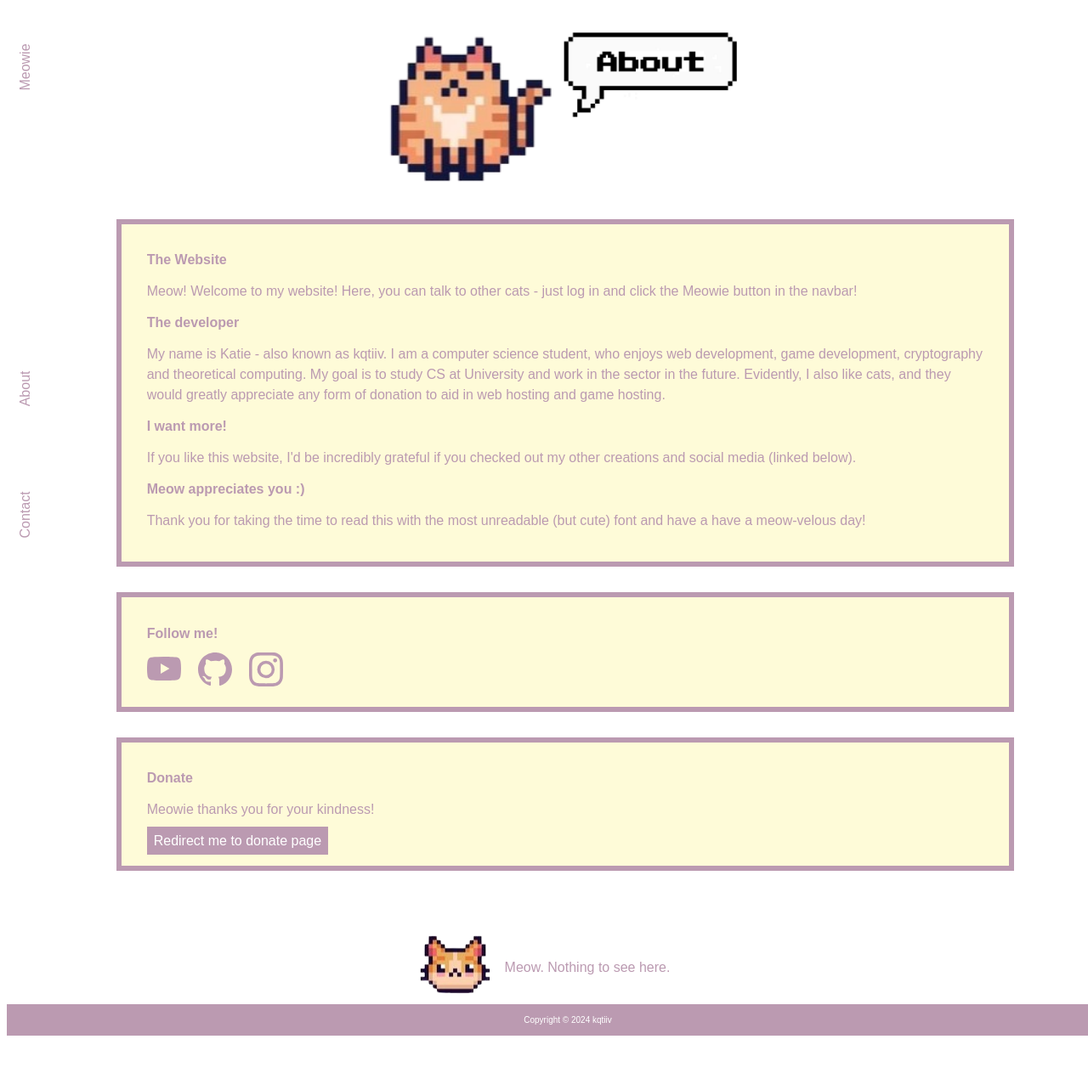
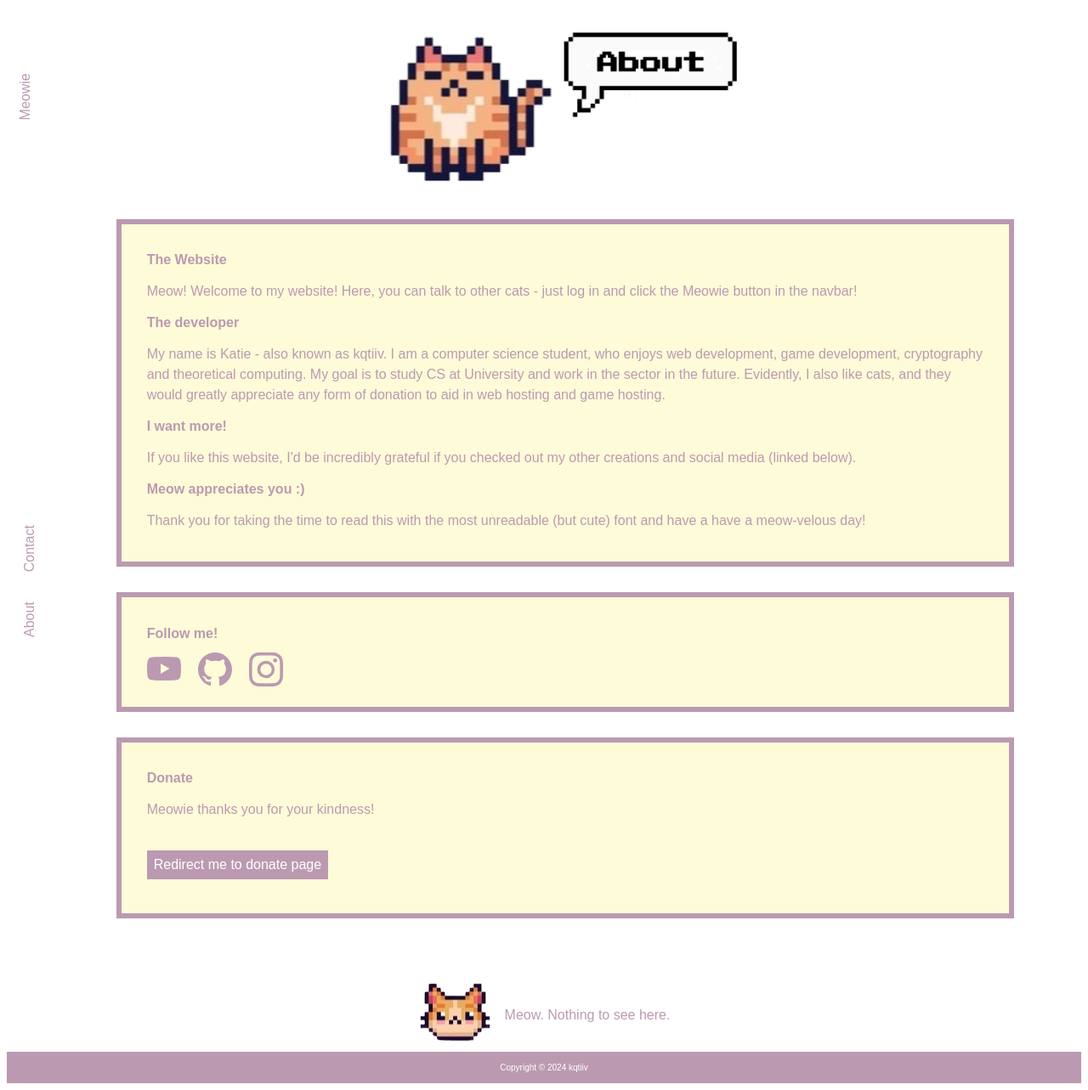
Before and after one commit to kqtiiv/Meowie, a PHP site: page /about.php in a window 1280 px wide; the page is wider, and only the part inside the window is pictured. Shown: that part at 85% size. Before the commit the page ends 1219 px from the top of that part, so only its background shows below. Run offline with PHP 8.4, Linux system fonts and the light colour scheme; some web fonts are replaced.

Commit message:
Fix bugs

```diff
--- a/about.php
+++ b/about.php
@@ -5,6 +5,7 @@
     <meta charset="UTF-8" />
     <meta name="viewport" content="width=device-width, initial-scale=1.0" />
     <title>Meowie</title>
+    <link rel="icon" href="/public/images/cat_2.png" >
     <link href="/public/style.css" rel="stylesheet" />
     <link href="https://fonts.cdnfonts.com/css/public-pixel" rel="stylesheet" />
     <link rel="preconnect" href="https://fonts.gstatic.com" crossorigin>
@@ -12,12 +13,9 @@
   </head>
   <body>
     <header>
+      <div class="small-screen-icons">
         <a href="/" id="logo">Meowie</a>
-      <nav class="navbar">
-        <a href="/about.php">About</a>
-        <a href="/contact.php">Contact</a>
-      </nav>
-      <div id="menu-icon">
+        <div id="menu-icon" onclick="toggleMenu()">
           <svg
             xmlns="http://www.w3.org/2000/svg"
             width="25"
@@ -31,6 +29,11 @@
               d="M2.5 12a.5.5 0 0 1 .5-.5h10a.5.5 0 0 1 0 1H3a.5.5 0 0 1-.5-.5m0-4a.5.5 0 0 1 .5-.5h10a.5.5 0 0 1 0 1H3a.5.5 0 0 1-.5-.5m0-4a.5.5 0 0 1 .5-.5h10a.5.5 0 0 1 0 1H3a.5.5 0 0 1-.5-.5"
             />
           </svg>
+        </div>
+      </div>
+      <div class="navbar">
+        <a class="about" href="/about.php">About</a>
+        <a class="contact" href="/contact.php">Contact</a>
       </div>
     </header>
     <main>
@@ -89,9 +92,8 @@
         <div class="container">
             <h2>Donate</h2>
             <p>Meowie thanks you for your kindness!</p>
-            <a href="https://buymeacoffee.com/kqtiiv">
-              <span class="btn">Redirect me to donate page</span>
-            </a>
+            <button href="https://buymeacoffee.com/kqtiiv" class="btn">Redirect me to donate page</button>
+
        </div>
       </div>
     </main>
@@ -105,4 +107,10 @@
       </div>
     </footer>
   </body>
+  <script>
+    function toggleMenu() {
+        const navbar = document.querySelector('.navbar');
+        navbar.style.display = navbar.style.display === 'flex' ? 'none' : 'flex';
+    }
+  </script>
 </html>
--- a/logout.php
+++ b/logout.php
@@ -2,5 +2,6 @@
 
 setcookie('user_id', '', time() - 60, "/");
 header('Location: login.php');
+exit;
 
 ?>
--- a/public/style.css
+++ b/public/style.css
@@ -47,18 +47,31 @@ header {
   box-sizing: border-box;
   top: 0;
   left: 0;
-  width: 100%;
+  width: 100vw;
   padding: 10px 6%;
   background-color: white;
-  display: flex;
-  justify-content: space-between;
-  align-items: center;
   z-index: 300;
 }
 
+.small-screen-icons {
+  display: flex;
+  justify-content: center;
+  align-items: center;
+  margin-bottom: 20px;
+}
+
+#logo {
+  margin-right: auto;
+}
+
 .navbar {
+  display: flex;
+  gap: 20px;
+  flex-direction: column;
+  flex-basis: 100%;
+  flex-grow: 1;
+  margin-bottom: 10px;
   display: none;
-  gap: 20px;
 }
 
 #menu-icon {
@@ -154,8 +167,6 @@ input {
 }
 
 #copyright-container {
-  width: 100%;
-  position: absolute;
   background-color: var(--light-purple);
   padding: 1px 20px;
 }
@@ -166,20 +177,25 @@ input {
   text-align: center;
 }
 
-@media screen and (min-width: 768px) {
+@media only screen and (min-width: 768px) {
   header {
-    padding: 70px 20px 0px 30px;
-    flex-direction: column;
-    height: 100%;
-    width: 0;
-    overflow-y: hidden;
-    justify-content: start;
-    gap: 60%;
+    position: fixed;
+    display: flex;
+    flex-direction: row-reverse;
+    width: 100vh;
+    height: 5rem;
+    align-items: center;
+    transform-origin: left top;
+    transform: rotate(-90deg) translateX(-100%);
+    padding: 0px 50px;
+  }
+
+  .small-screen-icons {
+    margin-left: auto;
   }
 
   #logo {
-    display: flex;
-    transform: rotate(-90deg);
+    padding-right: 50px;
   }
 
   #menu-icon {
@@ -187,10 +203,11 @@ input {
   }
 
   .navbar {
-    display: flex;
-    flex-direction: row-reverse;
-    transform: rotate(-90deg);
-    gap: clamp(50px, calc(12.5vw), 100px);
+    display: inline-block;
+  }
+
+  .navbar .about {
+    margin-right: 5%;
   }
 
   main {
```
Also changed, not shown: contact.php (+14 -5 lines), index.php (+7 -4 lines), login.php (+15 -6 lines). Lines whose indentation alone changed are shown as unchanged.
